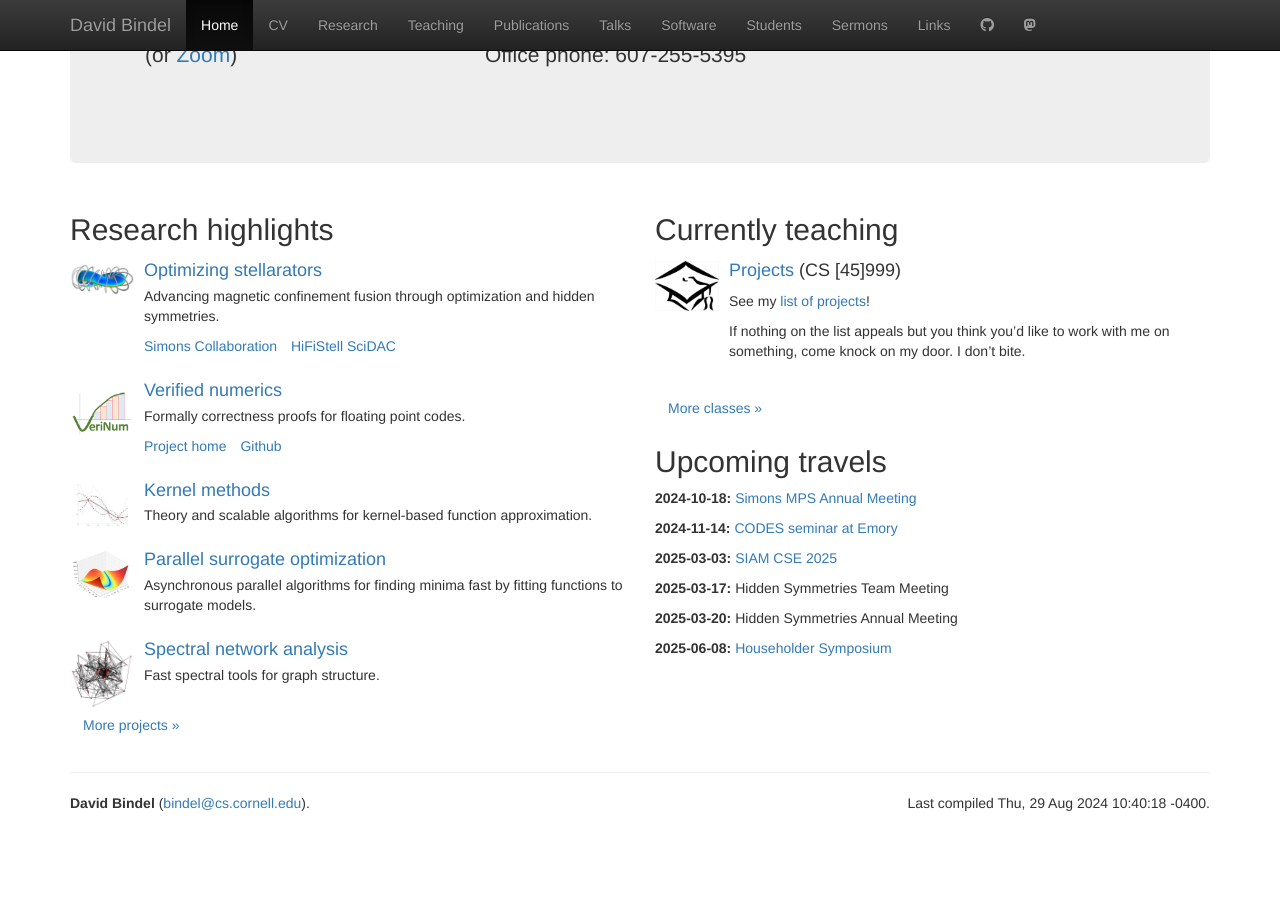
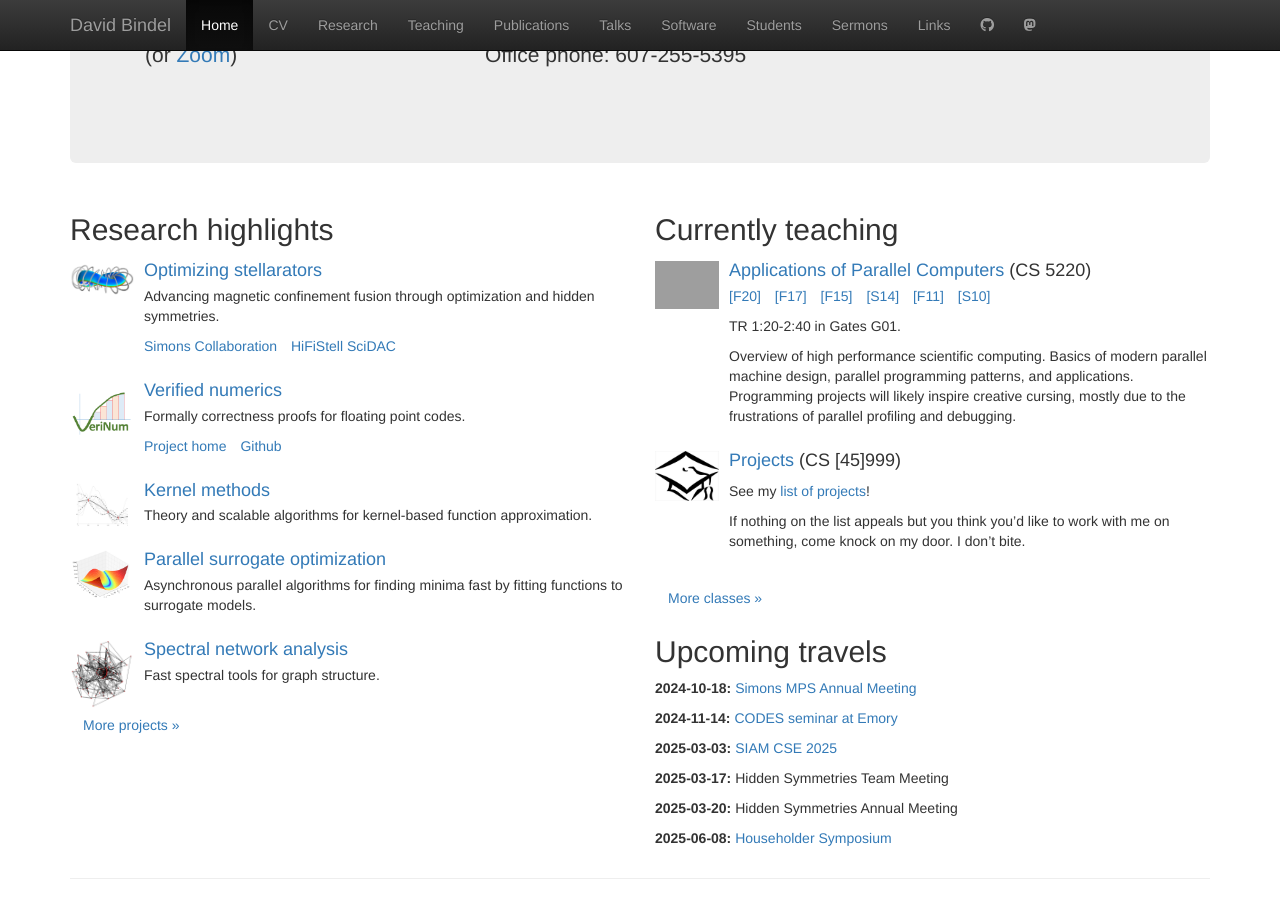
Before and after one commit to dbindel/cornell_web, a Jekyll site: the page built from index.html, in a window 1280 px wide and 900 px high, scrolled down 623 px. Built offline with Jekyll 4.4.1, drawn with Linux system fonts in a browser that asks for light colours; nearby versions of some CDN libraries; before the commit the page ends 1466 px from its top, so only the background shows below that.

Commit message:
Add CS5220 to currently teaching.

```diff
--- a/_data/classes.yml
+++ b/_data/classes.yml
@@ -29,6 +29,13 @@
   #   logistics: |
   #     Ongoing.  M 1:30-2:20.
 current:
+  -
+    semester: F24
+    course: cs5220
+    where: cornell
+    url: https://www.cs.cornell.edu/courses/cs5220/2024fa/
+    logistics: |
+      TR 1:20-2:40 in Gates G01.
   -
     course: projects
     where: cornell
```
